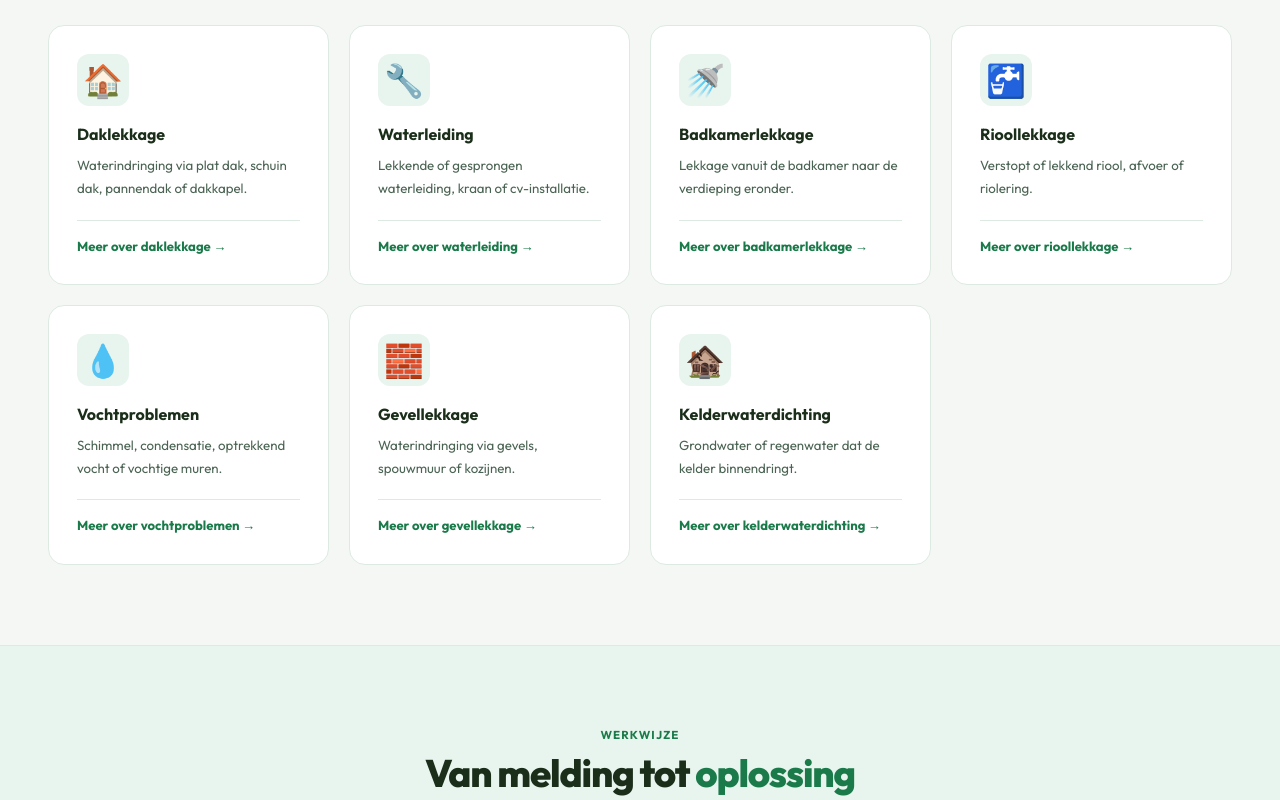
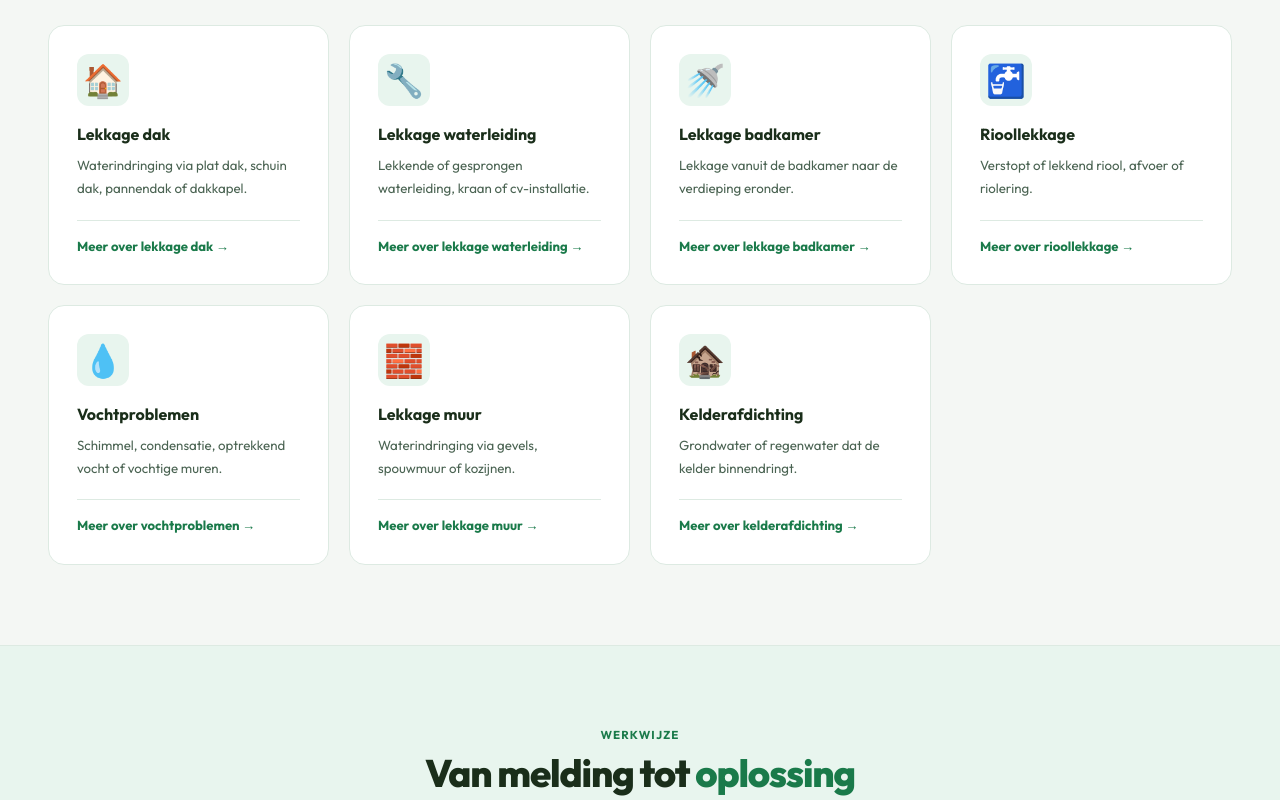
Before and after one commit to SanderKooi/lekkage, a Next.js app: page /lekkage in a window 1280 px wide. Shown: the part 1100-1900 px from the top of the page. Built offline with nearby package versions, Linux system fonts and the light colour scheme.

Commit message:
Update index.js

```diff
--- a/data/index.js
+++ b/data/index.js
@@ -88,8 +88,8 @@ export const steden = [
 ]
 export const lekkageTypes = [
   {
-    naam: 'Daklekkage',
-    slug: 'dak',
+    naam: 'Lekkage dak',
+    slug: 'lekkage-dak',
     icon: '🏠',
     omschrijving: 'Waterindringing via plat dak, schuin dak, pannendak of dakkapel.',
     intro: 'Een daklekkage is een van de meest voorkomende en kostbare problemen voor huiseigenaren in Nederland. Regen, wind en temperatuurwisselingen tasten dakbedekking aan — soms jarenlang ongemerkt totdat er waterschade zichtbaar wordt.',
@@ -107,8 +107,8 @@ export const lekkageTypes = [
     keywords: ['daklekkage', 'lekkage dak', 'dak lekt', 'lekkend dak repareren'],
   },
   {
-    naam: 'Waterleiding',
-    slug: 'waterleiding',
+    naam: 'Lekkage waterleiding',
+    slug: 'lekkage-waterleiding',
     icon: '🔧',
     omschrijving: 'Lekkende of gesprongen waterleiding, kraan of cv-installatie.',
     intro: 'Een lekkende waterleiding kan in korte tijd aanzienlijke schade veroorzaken. Van een druppelende kraan tot een gesprongen leiding — waterlekkages vragen om snelle actie om verdere waterschade te voorkomen.',
@@ -123,8 +123,8 @@ export const lekkageTypes = [
     keywords: ['waterleiding lekkage', 'gesprongen leiding', 'lekkende waterleiding', 'loodgieter lekkage'],
   },
   {
-    naam: 'Badkamerlekkage',
-    slug: 'badkamer',
+    naam: 'Lekkage badkamer',
+    slug: 'lekkage-badkamer',
     icon: '🚿',
     omschrijving: 'Lekkage vanuit de badkamer naar de verdieping eronder.',
     intro: 'Badkamerlekkages worden vaak te laat ontdekt — het water sijpelt door vloeren en wanden voordat het zichtbaar wordt op het plafond eronder. Schimmelvorming en houtrot zijn het gevolg als je te lang wacht.',
@@ -140,7 +140,7 @@ export const lekkageTypes = [
   },
   {
     naam: 'Rioollekkage',
-    slug: 'riool',
+    slug: 'rioollekkage',
     icon: '🚰',
     omschrijving: 'Verstopt of lekkend riool, afvoer of riolering.',
     intro: 'Een lekkend of verstopt riool is niet alleen vervelend — het kan ook gevaarlijk zijn voor de volksgezondheid. Rioolgas, terugstromend afvalwater en verzakkende leidingen vragen om professionele aanpak.',
@@ -156,7 +156,7 @@ export const lekkageTypes = [
   },
   {
     naam: 'Vochtproblemen',
-    slug: 'vocht',
+    slug: 'vochtprobleem',
     icon: '💧',
     omschrijving: 'Schimmel, condensatie, optrekkend vocht of vochtige muren.',
     intro: 'Vochtproblemen zijn verraderlijk — ze zijn niet altijd direct zichtbaar maar kunnen jarenlang schade aanrichten aan de constructie van je woning. Schimmel is bovendien schadelijk voor de gezondheid van bewoners.',
@@ -171,8 +171,8 @@ export const lekkageTypes = [
     keywords: ['vochtproblemen', 'schimmel muur', 'optrekkend vocht', 'vochtige muren'],
   },
   {
-    naam: 'Gevellekkage',
-    slug: 'gevel',
+    naam: 'Lekkage muur',
+    slug: 'lekkage-muur',
     icon: '🧱',
     omschrijving: 'Waterindringing via gevels, spouwmuur of kozijnen.',
     intro: 'Gevellekkages worden door veel eigenaren niet herkend als zodanig — vochtige muren worden toegeschreven aan condensatie terwijl het water van buiten naar binnen trekt. Zeker bij oudere woningen met slechte voegen.',
@@ -187,8 +187,8 @@ export const lekkageTypes = [
     keywords: ['gevellekkage', 'lekkage gevel', 'spouwmuur lekkage', 'vocht door muur'],
   },
   {
-    naam: 'Kelderwaterdichting',
-    slug: 'kelder',
+    naam: 'Kelderafdichting',
+    slug: 'kelderafdichting',
     icon: '🏚️',
     omschrijving: 'Grondwater of regenwater dat de kelder binnendringt.',
     intro: 'Een lekkende kelder is een van de meest complexe lekkageproblemen. Grondwaterdruk, capillaire werking en directe waterindringing vragen elk om een andere aanpak. Tijdig ingrijpen voorkomt structurele schade.',
```
